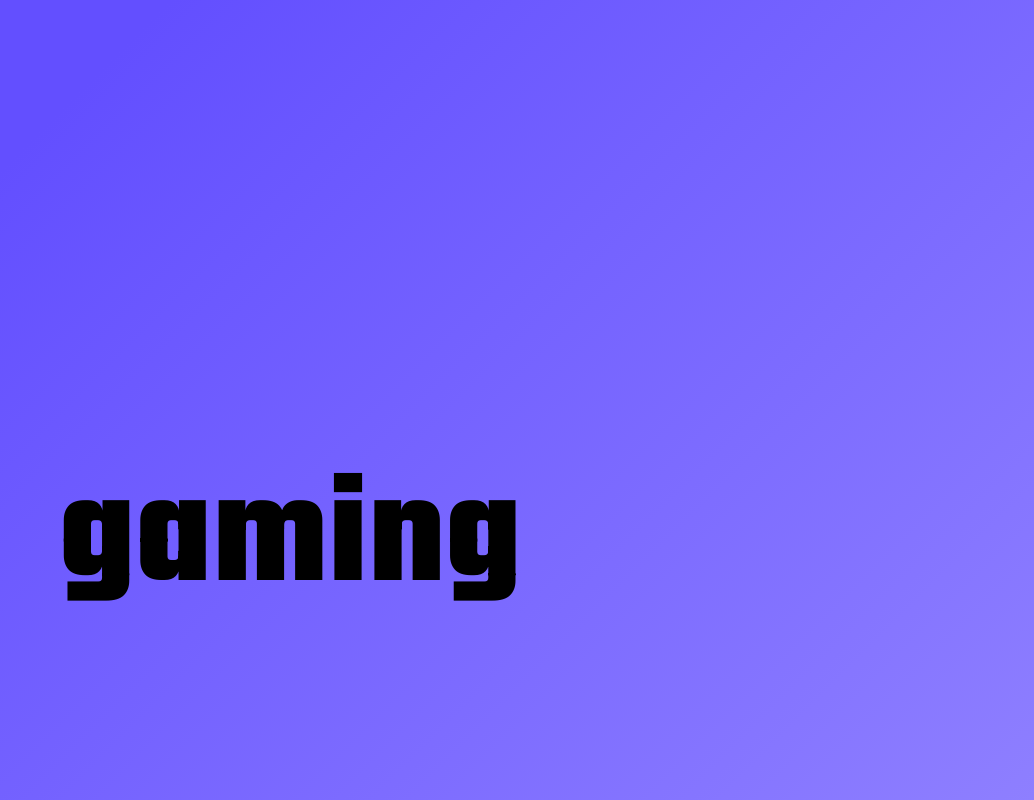
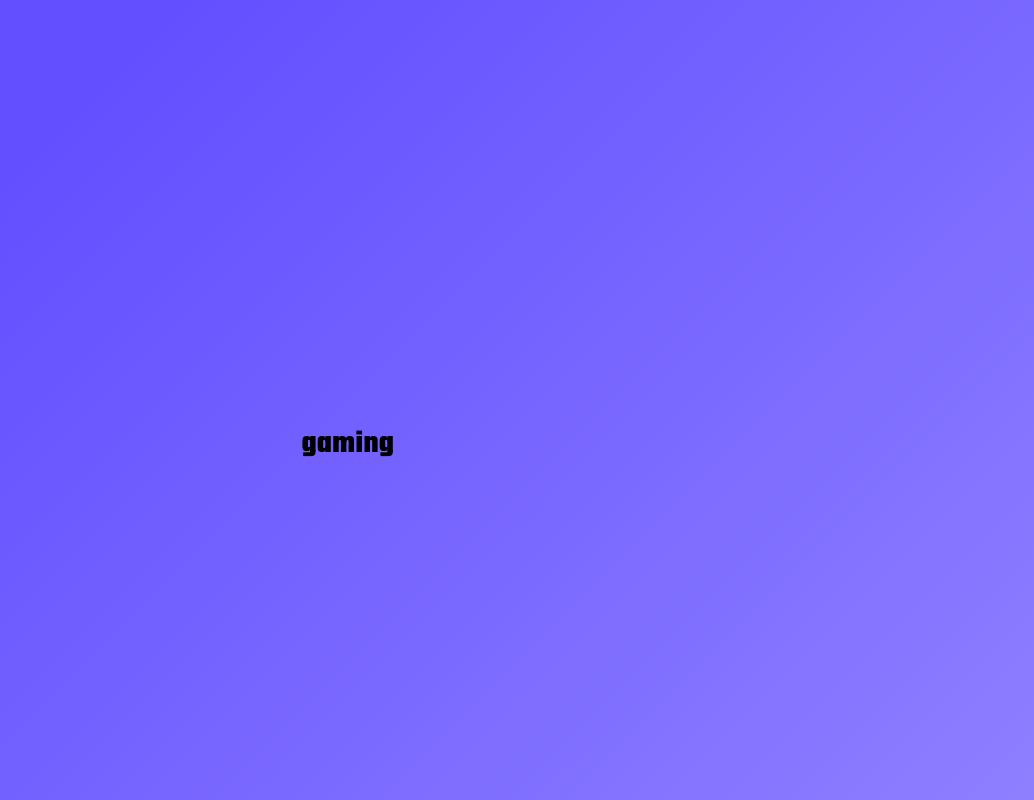
Before and after one commit to WhatsVape-js/WhatsVape-js.github.io, a plain HTML site: page index.html in a window 1280 px wide. Shown: the whole page, without its empty margins (246-1280 px from the left). Drawn offline with Linux system fonts and the light colour scheme.

Commit message:
Update index.html

```diff
--- a/index.html
+++ b/index.html
@@ -12,10 +12,8 @@ background: -moz-linear-gradient(135deg,#8e7fff 0%, #634fff 80%);
         h1 {
 font-family: 'Teko', sans-serif;
 position: absolute;
-top: 40%;
-right: 40%;
-font-size: 1000%;
-font-style: bold;
+top: 50%;
+right: 50%;
 }
     </style>
     <script data-ad-client="ca-pub-4553039688491978" async src="https://pagead2.googlesyndication.com/pagead/js/adsbygoogle.js"></script>
```
